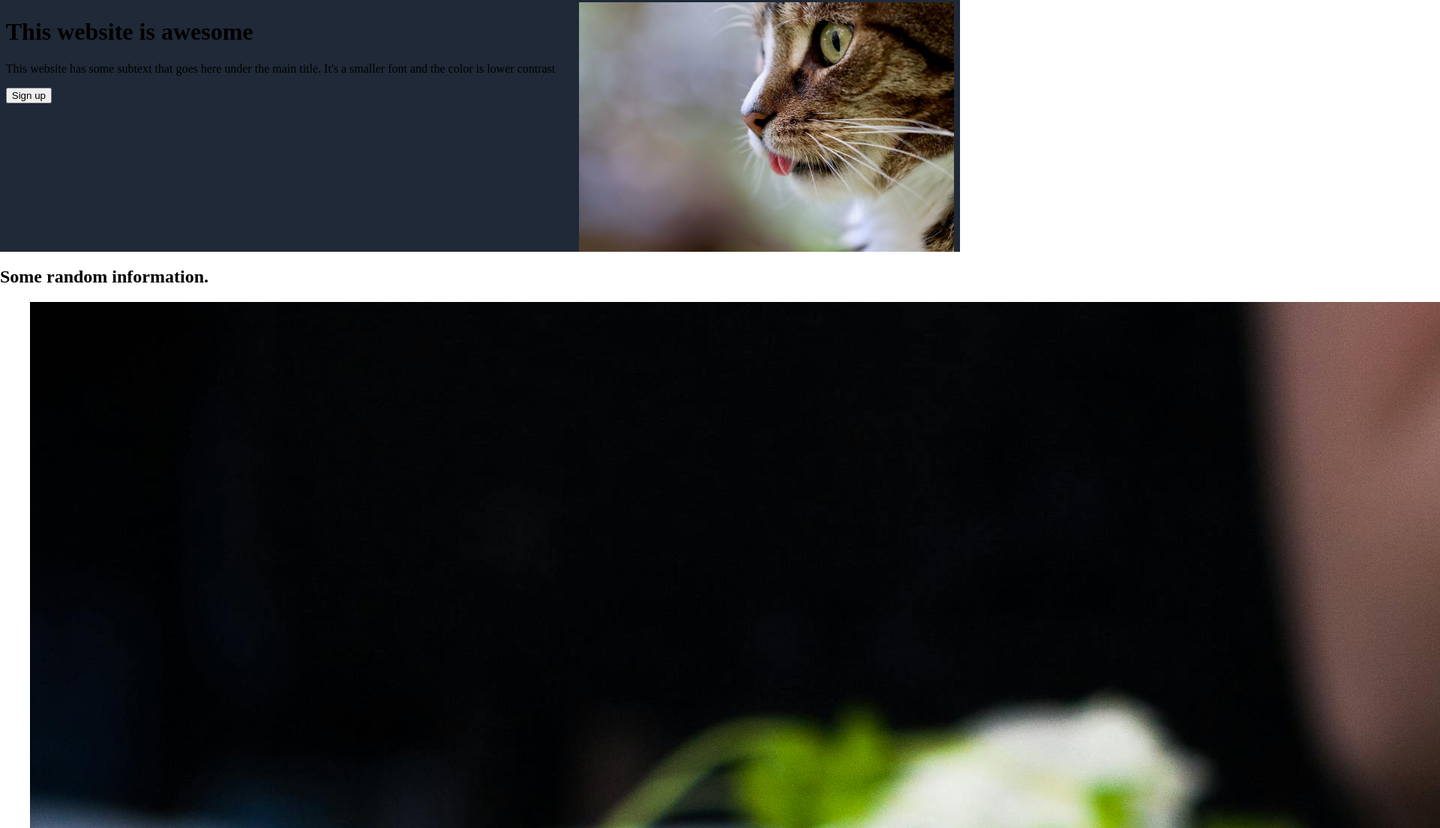
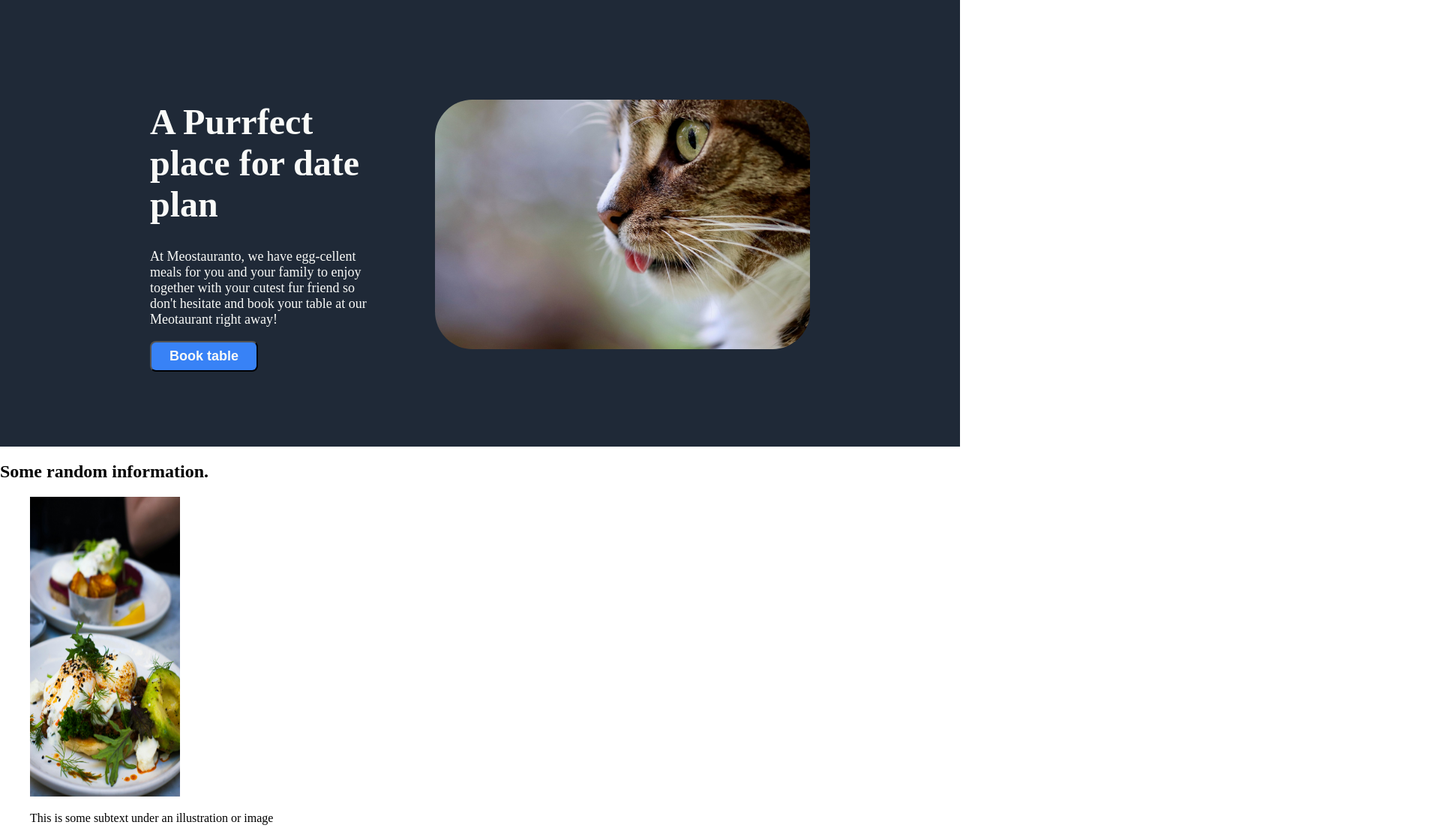
Before and after one commit to Theesy0/Meostauranto, a plain HTML site: page index.html in a window 1280 px wide. Shown: the part 67-1172 px from the top of the page at 75% size, 1920 px wide, since content can reach past the window. Drawn offline with Linux system fonts and the light colour scheme.

Commit message:
Style the intro

```diff
--- a/index.html
+++ b/index.html
@@ -17,9 +17,9 @@
 
     <div class="intro">
         <div class="left">
-            <h1>This website is awesome</h1>
-            <p class="subtext">This website has some subtext that goes here under the main title. It's a smaller font and the color is lower contrast</p>
-            <button>Sign up</button>
+            <h1>A Purrfect place for date plan</h1>
+            <p class="subtext">At Meostauranto, we have egg-cellent meals for you and your family to enjoy together with your cutest fur friend so don't hesitate and book your table at our Meotaurant right away!</p>
+            <button>Book table</button>
         </div>
 
         <img class="big" src="images/intro pic.jpg">
@@ -31,22 +31,22 @@
         <div class="info-list">
             <ul>
                 <li>
-                    <img class="list img" src="images/avocado.jpg">
+                    <img class="list image" src="images/avocado.jpg">
                     <p class="list text">This is some subtext under an illustration or image</p>
                 </li>
 
                 <li>
-                    <img class="list img" src="images/grill stick.jpg">
+                    <img class="list image" src="images/grill stick.jpg">
                     <p class="list text">This is some subtext under an illustration or image</p>
                 </li>
 
                 <li>
-                    <img class="list img" src="images/lamb chop.jpg">
+                    <img class="list image" src="images/lamb chop.jpg">
                     <p class="list text">This is some subtext under an illustration or image</p>
                 </li>
 
                 <li>
-                    <img class="list img"  src="images/family stting.jpg">
+                    <img class="list image"  src="images/family stting.jpg">
                     <p class="list text">This is some subtext under an illustration or image</p>
                 </li>
             </ul>
--- a/styles.css
+++ b/styles.css
@@ -10,7 +10,7 @@ header, footer{
     display: flex;
     background-color: #1F2937;
     align-items: center;
-    padding: 10px 24px;
+    padding: 10px 200px;
     gap: 16px;
 }
 
@@ -33,9 +33,41 @@ a{
     display: flex;
     background-color: #1F2937;
     justify-content: center;
-    gap: 32px;
+    gap: 80px;
+    align-items: center;
+    padding: 100px 200px;
 }
 
 .big{
     width: 500px;
+    border-radius: 50px;
 }
+
+h1{
+    color: #F9FAF8;
+    font-size: 48px;
+    font-weight: 900;
+}
+
+.subtext{
+    color: #F9FAF8;
+    font-size: 18px;
+}
+
+button{
+    background-color: #3882F6;
+    color: #F9FAF8;
+    padding: 8px 24px;
+    border-radius: 8px;
+    font-size: 18px;
+    font-weight: 600;
+}
+
+.image{
+    width: 200px;
+    height: 400px;
+}
+
+ul{
+    list-style: none;
+}
```
